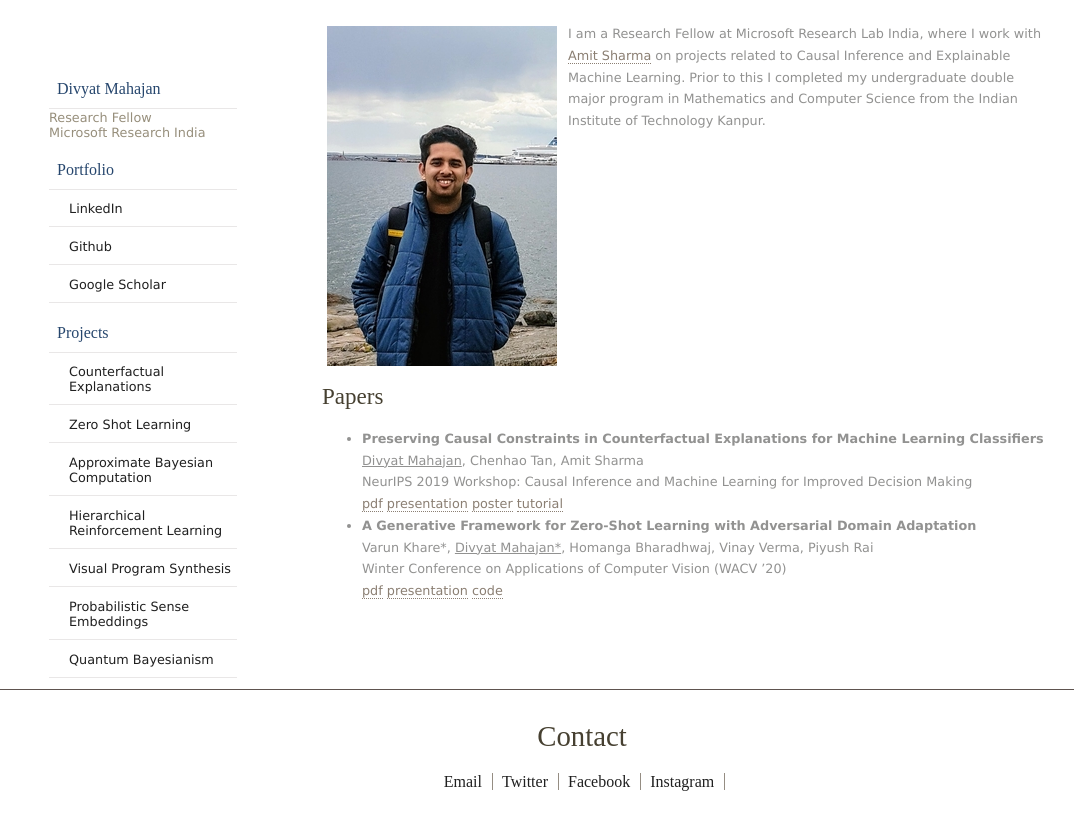
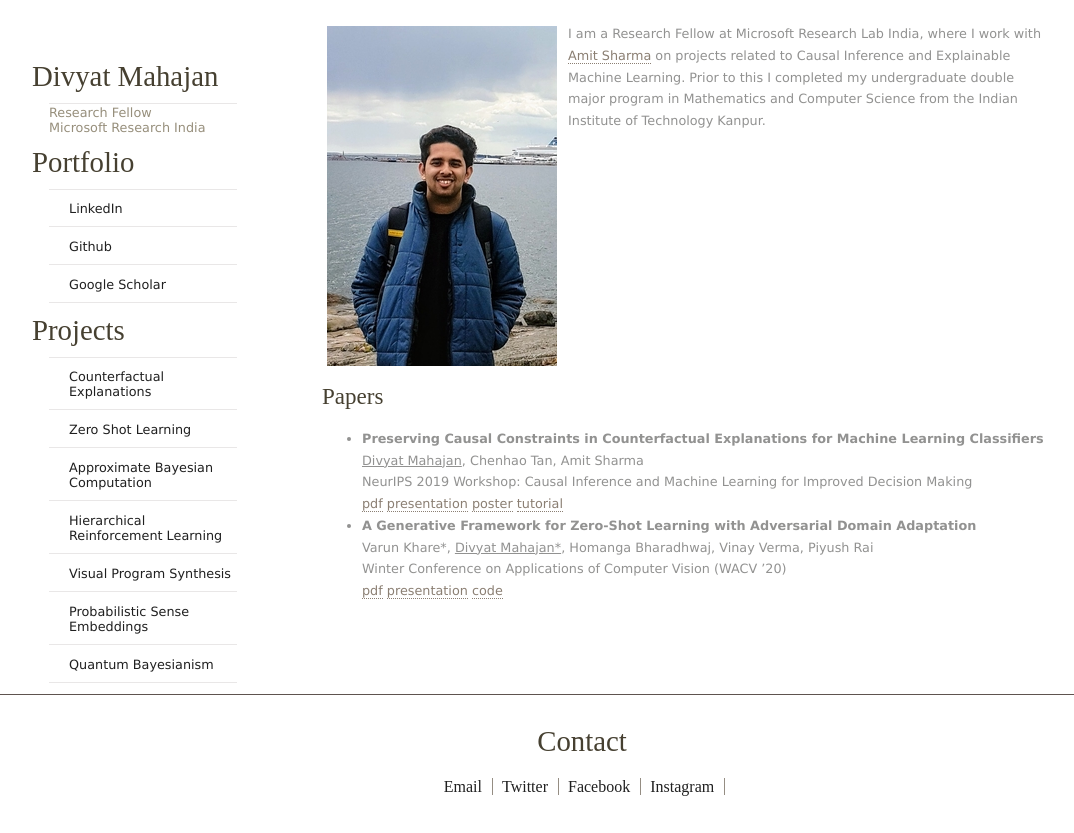
Before and after one commit to divyat09/divyat09.github.io, a plain HTML site: page index.html in a window 1280 px wide. Shown: the whole page, without its empty margins (58-1132 px from the left). Drawn offline with Linux system fonts and the light colour scheme.

Commit message:
Update index.html

```diff
--- a/index.html
+++ b/index.html
@@ -67,14 +67,14 @@
       </div>
 
       <div id="sidebar">
-        <h4 class="side-nav">Divyat Mahajan</h4>
+        <h2 class="side-nav">Divyat Mahajan</h2>
         <ul class="side-nav">
           <li> Research Fellow
           <br> Microsoft Research India
           </li>
         </ul>
 
-        <h4 class="side-nav">Portfolio</h4>
+        <h2 class="side-nav">Portfolio</h2>
         <ul class="side-nav">
 <!--           <li><a href="resume.pdf" target="_blank">Resume</a></li> -->
           <li><a href="https://www.linkedin.com/in/divyat-mahajan-6221a0a6" target="_blank">LinkedIn</a></li>
@@ -85,7 +85,7 @@
           <li><a href="https://www.quora.com/profile/Divyat-Mahajan" target="_blank">Quora</a></li> -->
         </ul>
 
-        <h4 class="side-nav" style=>Projects</h4>
+        <h2 class="side-nav" style=>Projects</h2>
         <ul class="side-nav">
           <li><a href="https://www.microsoft.com/en-us/research/project/dice/" target="_blank">Counterfactual Explanations</a></li>
           <li><a href="https://arxiv.org/abs/1906.03038" target="_blank">Zero Shot Learning</a></li>
```
